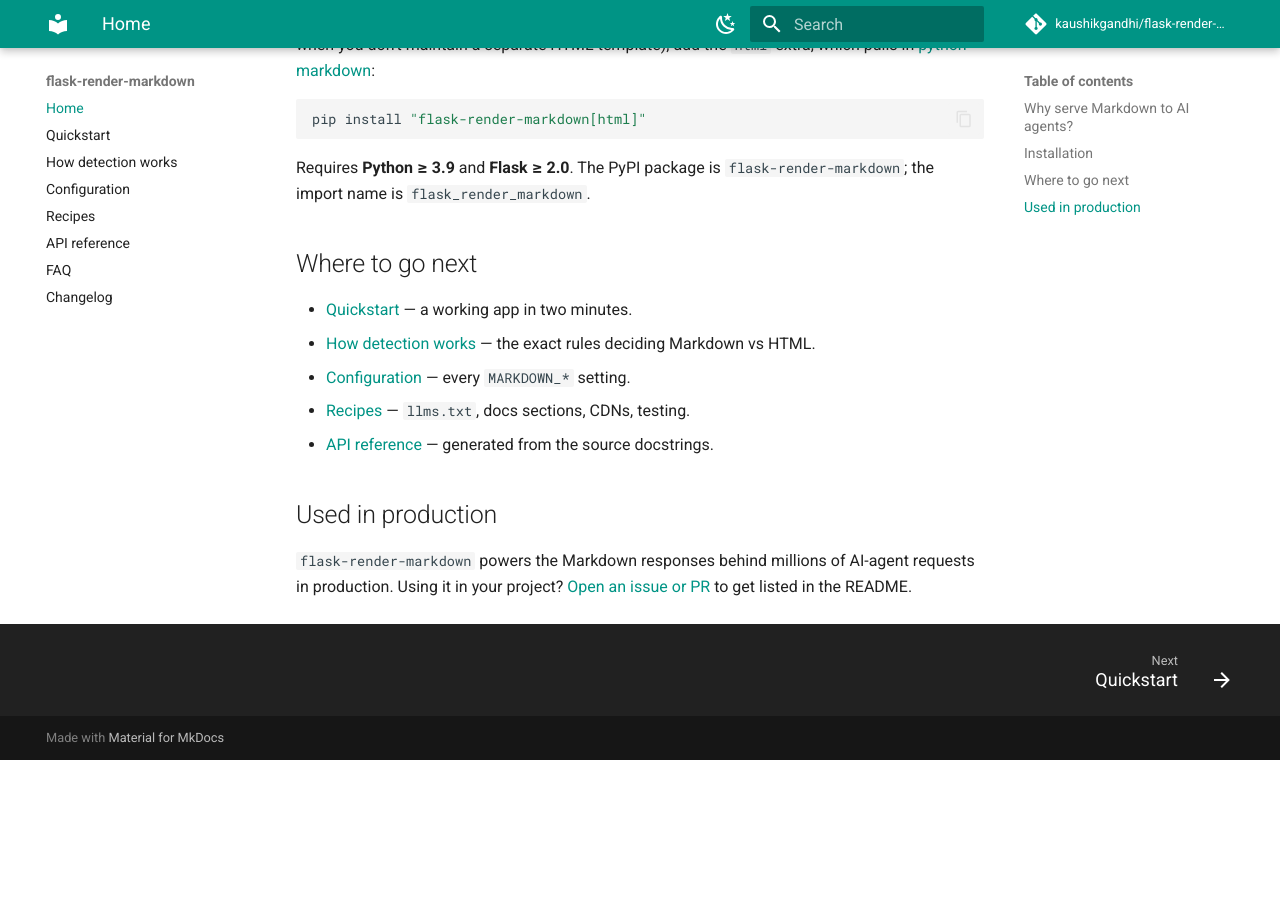
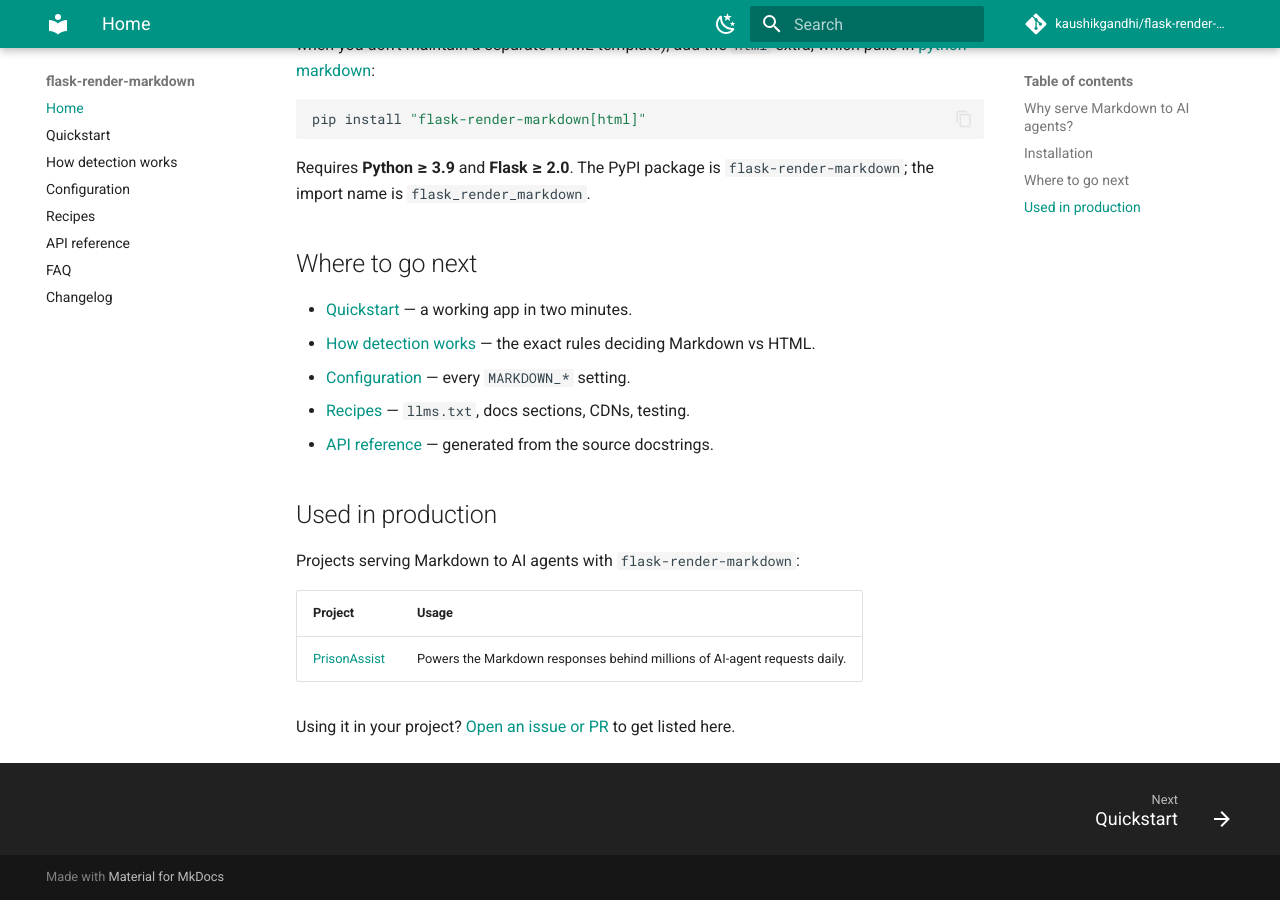
Before and after one commit to kaushikgandhi/flask-render-markdown, an MkDocs documentation site: the page built from docs/index.md, in a window 1280 px wide and 900 px high, scrolled down 1152 px. Built offline with MkDocs 1.6.1 and Material for MkDocs 9.7.7, drawn with Linux system fonts in a browser that asks for light colours; comment, search, counter and statistics services are not loaded; before the commit the page ends 1912 px from its top, so only the background shows below that.

Commit message:
Docs: list PrisonAssist in the used-in-production section
Co-Authored-By: Claude Fable 5 <noreply@anthropic.com>

```diff
--- a/docs/index.md
+++ b/docs/index.md
@@ -53,4 +53,10 @@ Requires **Python ≥ 3.9** and **Flask ≥ 2.0**. The PyPI package is `flask-re
 
 ## Used in production
 
-`flask-render-markdown` powers the Markdown responses behind millions of AI-agent requests in production. Using it in your project? [Open an issue or PR](https://github.com/kaushikgandhi/flask-render-markdown/issues) to get listed in the README.
+Projects serving Markdown to AI agents with `flask-render-markdown`:
+
+| Project | Usage |
+| --- | --- |
+| [PrisonAssist](https://prisonassist.com/) | Powers the Markdown responses behind millions of AI-agent requests daily. |
+
+Using it in your project? [Open an issue or PR](https://github.com/kaushikgandhi/flask-render-markdown/issues) to get listed here.
```
